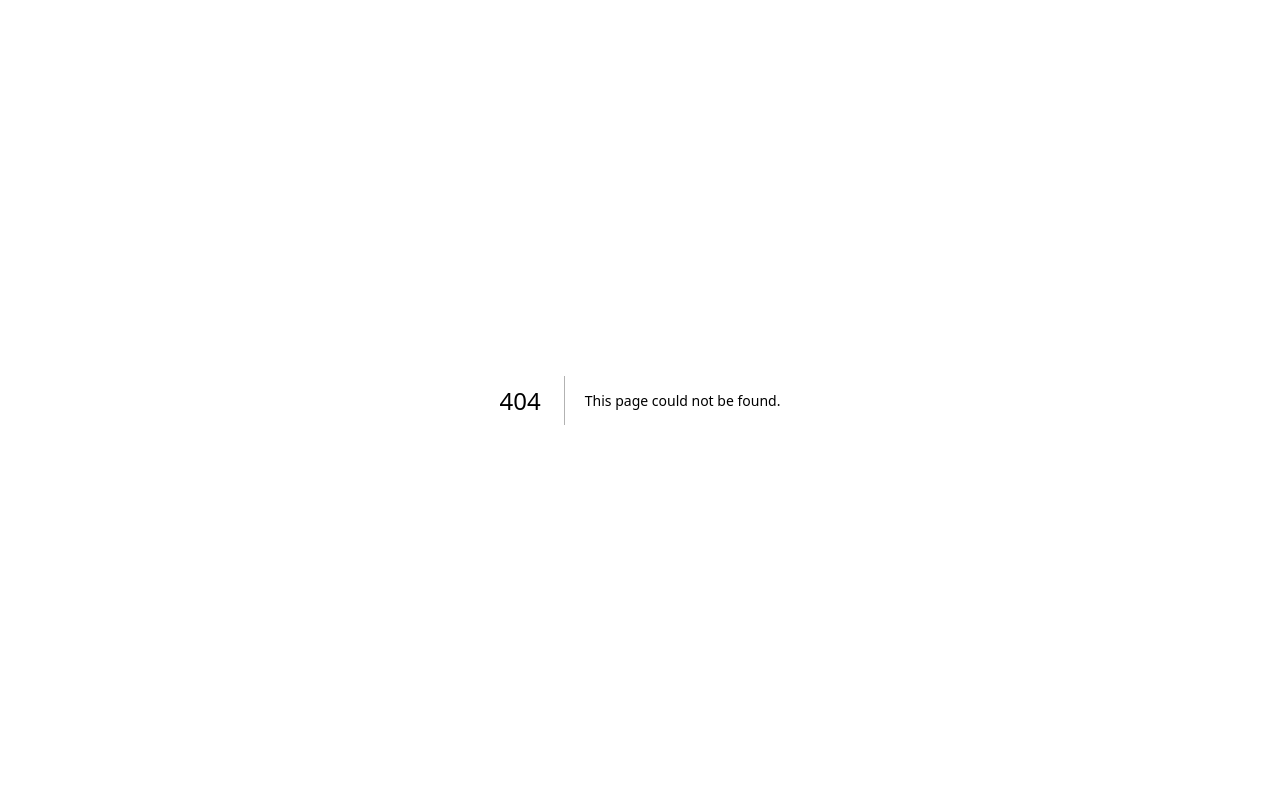
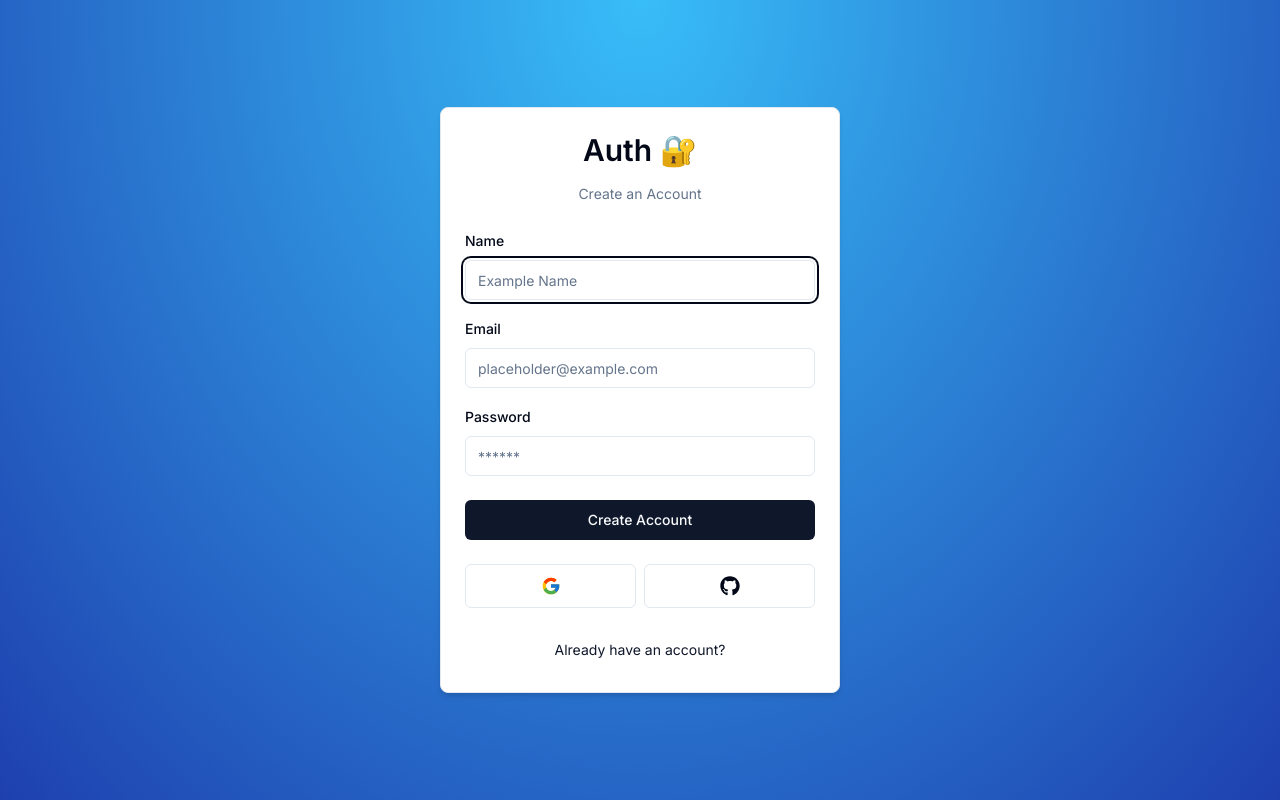
Before and after one commit to ranepaarth/next-auth-advanced, a Next.js app: page /auth/register in a window 1280 px wide. Before the commit this address had no page. Built offline with nearby package versions, Linux system fonts and the light colour scheme.

Commit message:
feat: register form

```diff
--- /dev/null
+++ b/src/app/auth/register/page.tsx
@@ -0,0 +1,8 @@
+import { RegisterForm } from '@/components/auth/RegisterForm';
+import React from 'react';
+
+function RegisterPage() {
+  return <RegisterForm />;
+}
+
+export default RegisterPage;
--- /dev/null
+++ b/src/components/auth/RegisterForm.tsx
@@ -0,0 +1,114 @@
+'use client';
+import { registerAction } from '@/actions/register';
+import { CardWrapper } from '@/components/auth/CardWrapper';
+import { FormError } from '@/components/FormError';
+import { FormSuccess } from '@/components/FormSuccess';
+import { Button } from '@/components/ui/button';
+import {
+  Form,
+  FormControl,
+  FormField,
+  FormItem,
+  FormLabel,
+  FormMessage,
+} from '@/components/ui/form';
+import { Input } from '@/components/ui/input';
+import { RegisterSchema } from '@/schemas';
+import { zodResolver } from '@hookform/resolvers/zod';
+import React, { useState, useTransition } from 'react';
+import { useForm } from 'react-hook-form';
+import * as z from 'zod';
+
+export function RegisterForm() {
+  const [error, setError] = useState<string | undefined>();
+  const [success, setSuccess] = useState<string | undefined>();
+  const [isPending, startTransition] = useTransition();
+  const form = useForm<z.infer<typeof RegisterSchema>>({
+    resolver: zodResolver(RegisterSchema),
+    defaultValues: {
+      email: '',
+      password: '',
+      name: '',
+    },
+  });
+
+  const onSubmit = async (values: z.infer<typeof RegisterSchema>) => {
+    setError('');
+    setSuccess('');
+    startTransition(() =>
+      registerAction(values).then(data => {
+        setError(data.error);
+        setSuccess(data.success);
+      }),
+    );
+  };
+
+  return (
+    <CardWrapper
+      headerLabel='Create an Account'
+      backButtonLabel={`Already have an account?`}
+      backButtonHref='/auth/login'
+      showSocial
+    >
+      <Form {...form}>
+        <form onSubmit={form.handleSubmit(onSubmit)} className='space-y-6'>
+          <div className='space-y-4'>
+            <FormField
+              control={form.control}
+              name='name'
+              render={({ field }) => (
+                <FormItem>
+                  <FormLabel>Name</FormLabel>
+                  <FormControl>
+                    <Input
+                      {...field}
+                      placeholder='Example Name'
+                      type='text'
+                      autoFocus
+                    />
+                  </FormControl>
+                  <FormMessage />
+                </FormItem>
+              )}
+            />
+            <FormField
+              control={form.control}
+              name='email'
+              render={({ field }) => (
+                <FormItem>
+                  <FormLabel>Email</FormLabel>
+                  <FormControl>
+                    <Input
+                      {...field}
+                      placeholder='placeholder@example.com'
+                      type='email'
+                    />
+                  </FormControl>
+                  <FormMessage />
+                </FormItem>
+              )}
+            />
+            <FormField
+              control={form.control}
+              name='password'
+              render={({ field }) => (
+                <FormItem>
+                  <FormLabel>Password</FormLabel>
+                  <FormControl>
+                    <Input {...field} placeholder='******' type='password' />
+                  </FormControl>
+                  <FormMessage />
+                </FormItem>
+              )}
+            />
+          </div>
+          <FormError message={error} />
+          <FormSuccess message={success} />
+          <Button type='submit' className='w-full'>
+            Create Account
+          </Button>
+        </form>
+      </Form>
+    </CardWrapper>
+  );
+}
```
